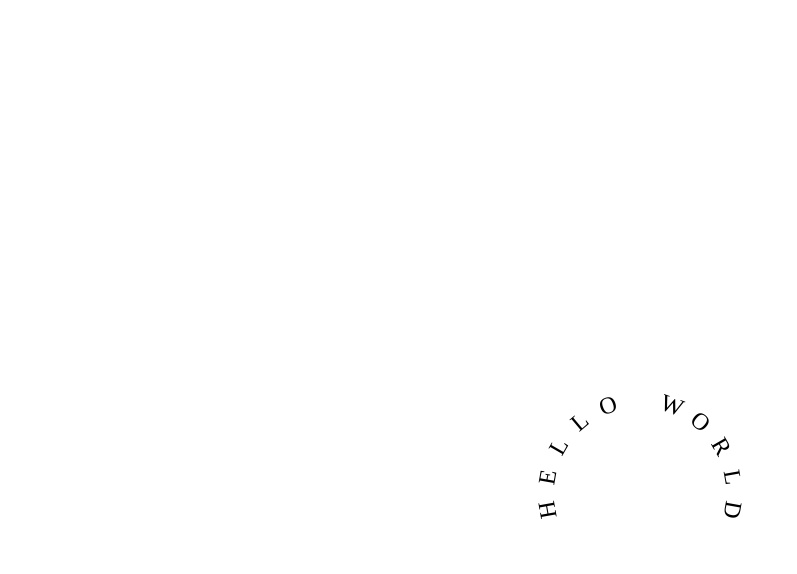
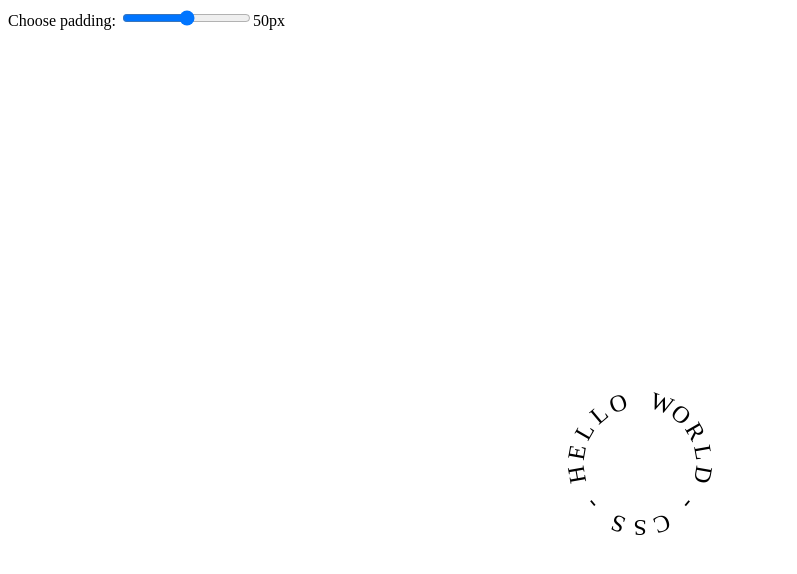
Before and after one commit to Aliine98/texto-circular-teste, a plain HTML site: page index.html in a window 1280 px wide. Shown: the whole page, without its empty margins (0-797 px from the left). Drawn offline with Linux system fonts and the light colour scheme.

Commit message:
✨ feat: add range input for padding value

```diff
--- a/index.html
+++ b/index.html
@@ -4,7 +4,12 @@
     <link rel="stylesheet" href="style.css" />
   </head>
   <body>
-    <div class="circle-container">
+    <label for="padding-range">Choose padding:</label>
+    <input type="range" value="50" class="padding-range" /><span
+      class="range-value"
+      >50px</span
+    >
+    <div class="circle-container" style="--padding: 50px">
       <span data-letter="H" style="--angle: -100deg"></span>
       <span data-letter="E" style="--angle: -80deg"></span>
       <span data-letter="L" style="--angle: -60deg"></span>
@@ -16,6 +21,12 @@
       <span data-letter="R" style="--angle: 60deg"></span>
       <span data-letter="L" style="--angle: 80deg"></span>
       <span data-letter="D" style="--angle: 100deg"></span>
+      <span data-letter="-" style="--angle: 130deg"></span>
+      <span data-letter="C" style="--angle: 160deg"></span>
+      <span data-letter="S" style="--angle: 180deg"></span>
+      <span data-letter="S" style="--angle: 200deg"></span>
+      <span data-letter="-" style="--angle: 230deg"></span>
     </div>
+    <script src="index.js"></script>
   </body>
 </html>
--- /dev/null
+++ b/index.js
@@ -0,0 +1,7 @@
+const range = document.querySelector('.padding-range');
+
+range.addEventListener('change', () => {
+  const circularText = document.querySelector('.circle-container');
+  const span = document.querySelector('.range-value').innerHTML = `${range.value}px`;
+  circularText.style.setProperty('--padding', `${range.value}px`);
+})
--- a/style.css
+++ b/style.css
@@ -19,5 +19,5 @@
   display: inline-block;
   transform-origin: bottom center;
   transform: rotate(var(--angle));
-  padding: 80px;
+  padding: var(--padding);
 }
```
